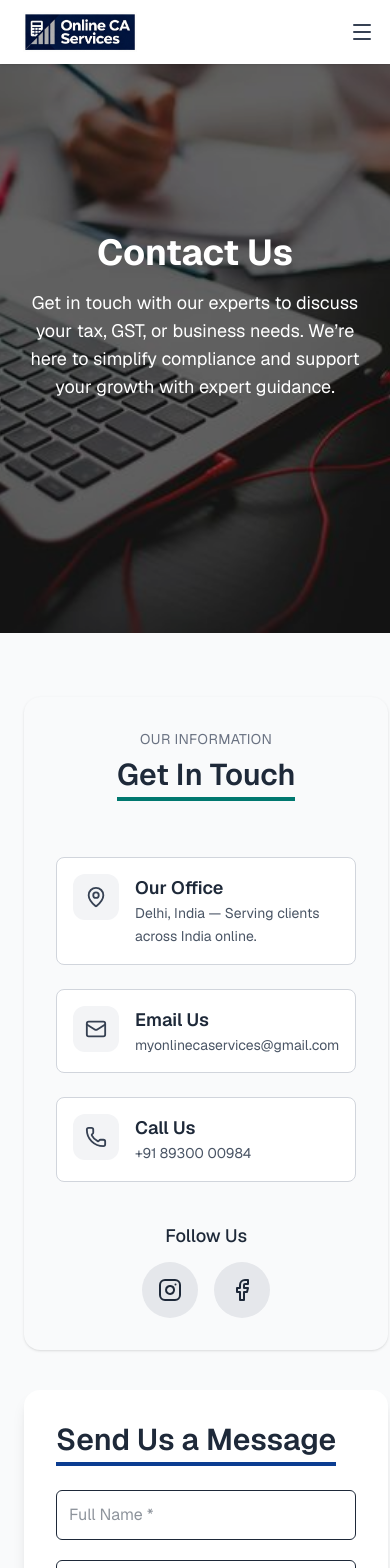
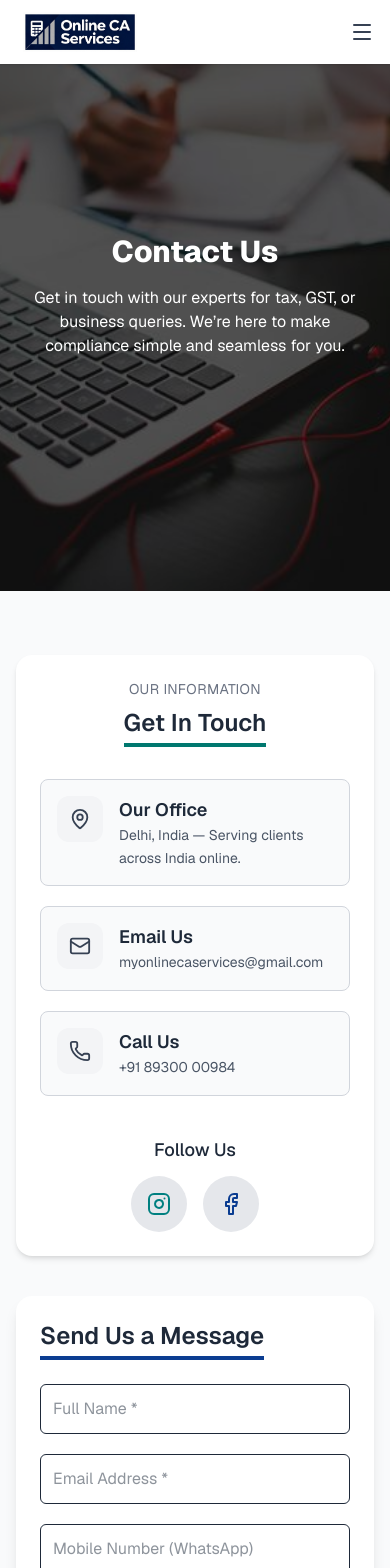
Before and after one commit to Kirito-012/onlineCAServices, a Next.js app: page /contact in a window 390 px wide. Shown: the top 1568 px of the page. Built offline with nearby package versions, Linux system fonts and the light colour scheme.

Commit message:
Refactor ContactPage component for improved structure and animations

```diff
--- a/app/contact/page.tsx
+++ b/app/contact/page.tsx
@@ -1,7 +1,8 @@
 "use client";
 
 import { motion } from "framer-motion";
-import { Mail, MapPin, Phone, Clock, Facebook, Instagram } from "lucide-react";
+import { Mail, MapPin, Phone, Facebook, Instagram } from "lucide-react";
+import Link from "next/link";
 
 import Header from "../components/Header";
 import Footer from "../components/Footer";
@@ -10,9 +11,9 @@ export default function ContactPage() {
   return (
     <>
       <Header />
-      <main className=" bg-gray-50 text-gray-800">
-        {/* Hero Section */}
-        <section className="relative py-24 md:py-32 h-[75vh] flex items-center justify-center text-center text-white">
+      <main className="bg-gray-50 text-gray-800 overflow-hidden">
+        {/* ✅ Hero Section */}
+        <section className="relative py-20 md:py-28 h-[70vh] flex items-center justify-center text-center text-white">
           {/* Background Image */}
           <div className="absolute inset-0">
             <img
@@ -20,107 +21,101 @@ export default function ContactPage() {
               alt="Background"
               className="w-full h-full object-cover"
             />
-
-            <div className="absolute inset-0 bg-black/40"></div>
+            <div className="absolute inset-0 bg-black/50"></div>
           </div>
 
           {/* Content */}
           <div className="relative z-10 container mx-auto px-4">
-            <h1 className="text-4xl md:text-5xl font-bold mb-4 font-heading">
+            <motion.h1
+              initial={{ opacity: 0, y: -10 }}
+              animate={{ opacity: 1, y: 0 }}
+              transition={{ duration: 0.6 }}
+              className="text-3xl sm:text-4xl md:text-5xl font-extrabold leading-tight"
+            >
               Contact Us
-            </h1>
-            <p className="text-lg max-w-2xl mx-auto">
-              Get in touch with our experts to discuss your tax, GST, or
-              business needs. We’re here to simplify compliance and support your
-              growth with expert guidance.
-            </p>
+            </motion.h1>
+            <motion.p
+              initial={{ opacity: 0, y: 10 }}
+              animate={{ opacity: 1, y: 0 }}
+              transition={{ delay: 0.2 }}
+              className="mt-4 text-base sm:text-lg max-w-2xl mx-auto"
+            >
+              Get in touch with our experts for tax, GST, or business queries.
+              We’re here to make compliance simple and seamless for you.
+            </motion.p>
           </div>
         </section>
 
-        {/* CONTACT INFO + FORM */}
-        <section className="max-w-7xl mx-auto px-6 py-16 grid md:grid-cols-2 gap-10 bg-gray-50">
+        {/* ✅ Contact Info + Form */}
+        <section className="max-w-7xl mx-auto px-4 sm:px-6 py-16 grid grid-cols-1 lg:grid-cols-2 gap-10">
           {/* LEFT - CONTACT INFO */}
           <motion.div
             initial={{ opacity: 0, y: 40 }}
             whileInView={{ opacity: 1, y: 0 }}
-            transition={{ duration: 0.8, ease: "easeOut" }}
-            className="bg-gray-50 rounded-2xl shadow-sm p-8 max-w-xl mx-auto"
+            transition={{ duration: 0.8 }}
+            className="bg-white rounded-2xl shadow-md p-6 sm:p-8"
           >
             <div className="text-center mb-8">
               <p className="text-gray-500 uppercase tracking-wide text-sm mb-2">
                 Our Information
               </p>
-              <h2 className="text-3xl font-semibold mb-6 border-b-4 border-teal-700 inline-block pb-1inline-block pb-1">
+              <h2 className="text-2xl sm:text-3xl font-semibold border-b-4 border-teal-700 inline-block pb-1">
                 Get In Touch
               </h2>
             </div>
 
-            <div className="space-y-6">
-              {/* Office */}
-              <div className="flex items-start gap-4 border border-gray-300 rounded-lg p-4 bg-white hover:shadow-md transition">
-                <div className="bg-gray-100 p-3 rounded-xl">
-                  <MapPin className="text-gray-700" size={22} />
+            <div className="space-y-5">
+              {[
+                {
+                  icon: <MapPin className="text-gray-700" size={22} />,
+                  title: "Our Office",
+                  text: "Delhi, India — Serving clients across India online.",
+                },
+                {
+                  icon: <Mail className="text-gray-700" size={22} />,
+                  title: "Email Us",
+                  text: "myonlinecaservices@gmail.com",
+                },
+                {
+                  icon: <Phone className="text-gray-700" size={22} />,
+                  title: "Call Us",
+                  text: "+91 89300 00984",
+                },
+              ].map((item, i) => (
+                <div
+                  key={i}
+                  className="flex items-start gap-4 border border-gray-300 rounded-lg p-4 bg-gray-50 hover:shadow-md transition"
+                >
+                  <div className="bg-gray-100 p-3 rounded-xl">{item.icon}</div>
+                  <div>
+                    <h3 className="font-semibold text-lg">{item.title}</h3>
+                    <p className="text-gray-600 text-sm leading-relaxed">
+                      {item.text}
+                    </p>
+                  </div>
                 </div>
-                <div>
-                  <h3 className="font-semibold text-lg text-gray-800">
-                    Our Office
-                  </h3>
-                  <p className="text-gray-600 text-sm leading-relaxed">
-                    Delhi, India — Serving clients across India online.
-                  </p>
-                </div>
-              </div>
-
-              {/* Email */}
-              <div className="flex items-start gap-4 border border-gray-300 rounded-lg p-4 bg-white hover:shadow-md transition">
-                <div className="bg-gray-100 p-3 rounded-xl">
-                  <Mail className="text-gray-700" size={22} />
-                </div>
-                <div>
-                  <h3 className="font-semibold text-lg text-gray-800">
-                    Email Us
-                  </h3>
-                  <p className="text-gray-600 text-sm leading-relaxed">
-                    myonlinecaservices@gmail.com
-                  </p>
-                </div>
-              </div>
-
-              {/* Phone */}
-              <div className="flex items-start gap-4 border border-gray-300 rounded-lg p-4 bg-white hover:shadow-md transition">
-                <div className="bg-gray-100 p-3 rounded-xl">
-                  <Phone className="text-gray-700" size={22} />
-                </div>
-                <div>
-                  <h3 className="font-semibold text-lg text-gray-800">
-                    Call Us
-                  </h3>
-                  <p className="text-gray-600 text-sm leading-relaxed">
-                    +91 89300 00984
-                  </p>
-                </div>
-              </div>
+              ))}
             </div>
 
-            {/* Optional: Follow Us */}
-            <div className=" text-center">
-              <h3 className="font-medium text-lg pt-10 mb-3">Follow Us</h3>
-              <div className="flex items-center justify-center space-x-4">
+            {/* Social Media */}
+            <div className="text-center pt-10">
+              <h3 className="font-medium text-lg mb-3">Follow Us</h3>
+              <div className="flex justify-center space-x-4">
                 <a
                   href="https://www.instagram.com/anshul_architects/"
                   target="_blank"
                   rel="noopener noreferrer"
-                  className="bg-primary-100 bg-gray-200 hover:bg-primary-200 p-4 rounded-full transition-colors"
+                  className="bg-gray-200 hover:bg-gray-300 p-4 rounded-full transition"
                 >
-                  <Instagram className="w-6 h-6  text-primary-800" />
+                  <Instagram className="w-6 h-6 text-[#008080]" />
                 </a>
                 <a
                   href="https://www.facebook.com/sharma.anshul.upadhyay/"
                   target="_blank"
                   rel="noopener noreferrer"
-                  className="bg-primary-100 bg-gray-200 hover:bg-primary-200 p-4 rounded-full transition-colors"
+                  className="bg-gray-200 hover:bg-gray-300 p-4 rounded-full transition"
                 >
-                  <Facebook className="w-6 h-6 text-primary-800" />
+                  <Facebook className="w-6 h-6 text-[#0B3D91]" />
                 </a>
               </div>
             </div>
@@ -131,22 +126,22 @@ export default function ContactPage() {
             initial={{ opacity: 0, x: 50 }}
             whileInView={{ opacity: 1, x: 0 }}
             transition={{ duration: 0.6 }}
-            className="bg-white rounded-2xl shadow-lg p-8"
+            className="bg-white rounded-2xl shadow-lg p-6 sm:p-8"
           >
-            <h2 className="text-3xl font-semibold mb-6 border-b-4 border-[#0B3D91] inline-block pb-1">
+            <h2 className="text-2xl sm:text-3xl font-semibold mb-6 border-b-4 border-[#0B3D91] inline-block pb-1">
               Send Us a Message
             </h2>
-            <div className="grid grid-cols-1 md:grid-cols-2 gap-5">
+            <div className="grid grid-cols-1 sm:grid-cols-2 gap-5">
               <input
                 type="text"
                 placeholder="Full Name *"
-                className="p-3 border rounded-md focus:ring-2 focus:ring-[#008080]"
+                className="p-3 border rounded-md w-full focus:ring-2 focus:ring-[#008080] outline-none"
                 required
               />
               <input
                 type="email"
                 placeholder="Email Address *"
-                className="p-3 border rounded-md focus:ring-2 focus:ring-[#008080]"
+                className="p-3 border rounded-md w-full focus:ring-2 focus:ring-[#008080] outline-none"
                 required
               />
             </div>
@@ -154,11 +149,11 @@ export default function ContactPage() {
               <input
                 type="tel"
                 placeholder="Mobile Number (WhatsApp)"
-                className="p-3 w-full border rounded-md focus:ring-2 focus:ring-[#008080]"
+                className="p-3 border rounded-md w-full focus:ring-2 focus:ring-[#008080] outline-none"
               />
             </div>
             <div className="mt-5">
-              <select className="p-3 w-full border rounded-md focus:ring-2 focus:ring-[#008080]">
+              <select className="p-3 border rounded-md w-full focus:ring-2 focus:ring-[#008080] outline-none">
                 <option>Select Service Type</option>
                 <option>Income Tax</option>
                 <option>GST</option>
@@ -172,19 +167,20 @@ export default function ContactPage() {
               <textarea
                 rows={4}
                 placeholder="Message / Query (Optional)"
-                className="p-3 w-full border rounded-md focus:ring-2 focus:ring-[#008080]"
+                className="p-3 border rounded-md w-full focus:ring-2 focus:ring-[#008080] outline-none"
               />
             </div>
             <button
               type="submit"
-              className="mt-6 w-full bg-[#008080] text-white py-3 rounded-lg font-semibold hover:bg-[#0B3D91] transition-all duration-300"
+              className="mt-6 w-full bg-[#008080] text-white py-3 rounded-lg font-semibold hover:bg-[#0B3D91] transition duration-300"
             >
               Connect Instantly
             </button>
           </motion.form>
         </section>
-        {/* Map Section */}
-        <section className="py-20 bg-gray-50 text-center">
+
+        {/* ✅ Map Section */}
+        <section className="py-20 bg-gray-50 text-center px-4">
           <h3 className="text-gray-600 uppercase tracking-wider">Find Us</h3>
           <h2 className="text-3xl font-bold text-gray-900 border-b-4 border-teal-600 inline-block mb-10">
             Visit Our Office
@@ -193,7 +189,7 @@ export default function ContactPage() {
             <iframe
               src="https://www.google.com/maps/embed?pb=!1m18!1m12!1m3!1d3559.5907226877124!2d80.9405802754179!3d26.84968747668485!2m3!1f0!2f0!3f0!3m2!1i1024!2i768!4f13.1!3m3!1m2!1s0x399be2c7e3b734b5%3A0x3a56ec4bb22674f9!2sDelhi%2C%20India!5e0!3m2!1sen!2sin!4v1691088993857!5m2!1sen!2sin"
               width="100%"
-              height="450"
+              height="400"
               style={{ border: 0 }}
               allowFullScreen
               loading="lazy"
@@ -201,15 +197,13 @@ export default function ContactPage() {
           </div>
         </section>
 
-        {/* Office Hours */}
-        <section className="py-16 text-center bg-gray-50">
-          <h3 className="text-gray-600 uppercase tracking-wider">
-            When to Visit
-          </h3>
+        {/* ✅ Office Hours */}
+        <section className="py-16 text-center bg-gray-50 px-4">
+          <h3 className="text-gray-600 uppercase tracking-wider">When to Visit</h3>
           <h2 className="text-3xl font-bold text-gray-900 border-b-4 border-teal-600 inline-block mb-10">
             Office Hours
           </h2>
-          <div className="grid md:grid-cols-2 gap-8 max-w-4xl mx-auto">
+          <div className="grid grid-cols-1 sm:grid-cols-2 gap-8 max-w-4xl mx-auto">
             <div className="bg-gray-200 p-8 rounded-xl">
               <h4 className="font-semibold text-lg">Weekdays</h4>
               <p className="text-gray-600 mt-2">
@@ -222,18 +216,14 @@ export default function ContactPage() {
               <p className="text-gray-600">Sunday: Closed</p>
             </div>
           </div>
-          {/* <p className="text-gray-500 mt-6">
-          We recommend scheduling an appointment before visiting to ensure our
-          team can give you their full attention.
-        </p> */}
         </section>
 
-        {/* Why Choose Section */}
+        {/* ✅ Why Choose Section */}
         <section className="bg-linear-to-br from-teal-200 via-white to-blue-200 text-gray-700 py-16 px-6 text-center">
           <h2 className="text-3xl font-semibold mb-6">
             Why Choose Online CA Services?
           </h2>
-          <div className="grid md:grid-cols-2 lg:grid-cols-3 gap-6 max-w-6xl mx-auto">
+          <div className="grid grid-cols-1 sm:grid-cols-2 lg:grid-cols-3 gap-6 max-w-6xl mx-auto">
             {[
               "Connect with professionals instantly — no waiting",
               "100% online, hassle-free, and paperless process",
@@ -247,7 +237,6 @@ export default function ContactPage() {
                 initial={{ opacity: 0, y: 20 }}
                 whileInView={{ opacity: 1, y: 0 }}
                 transition={{ delay: i * 0.1, duration: 0.5 }}
-                viewport={{ once: true }}
                 className="bg-white text-gray-800 rounded-xl shadow-md p-6 text-sm font-medium"
               >
                 {item}
```
